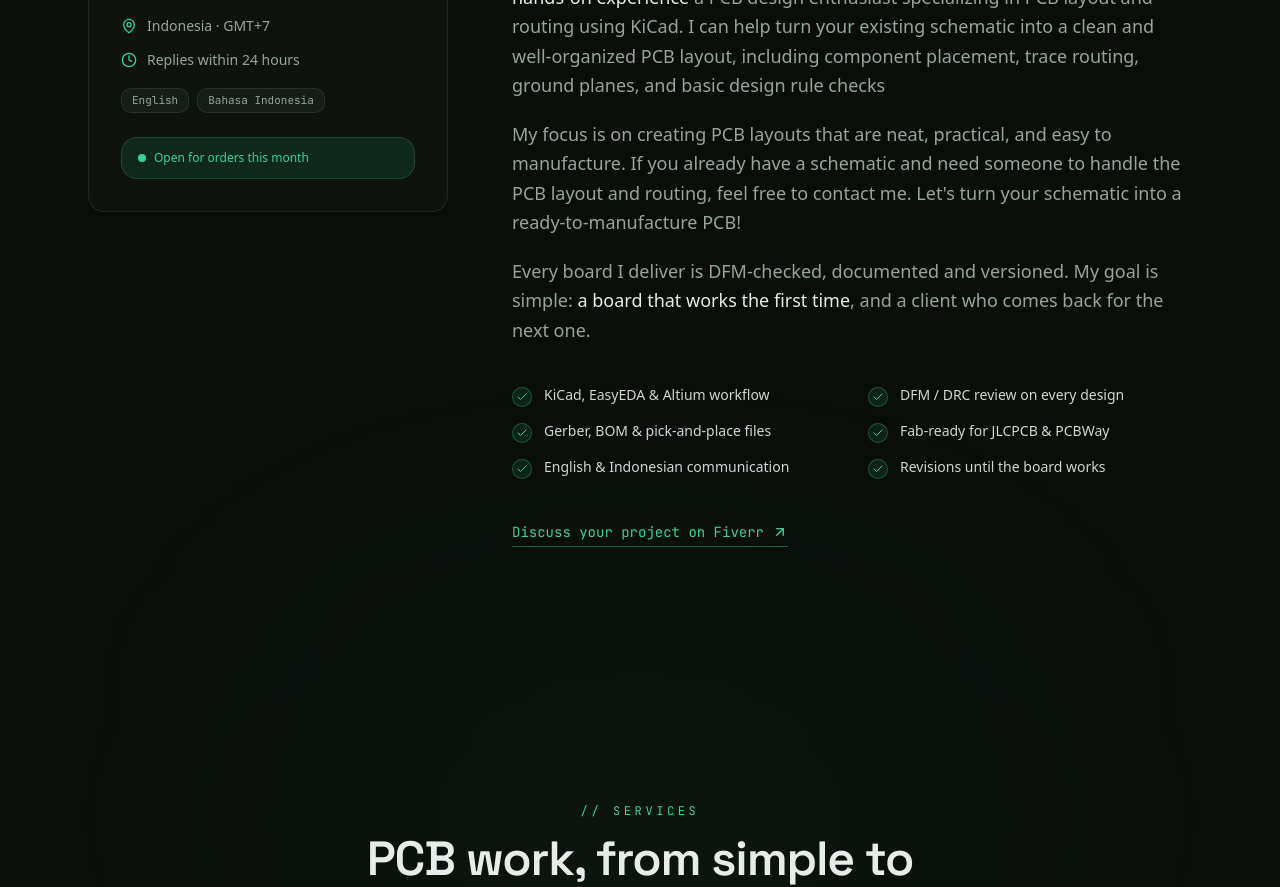
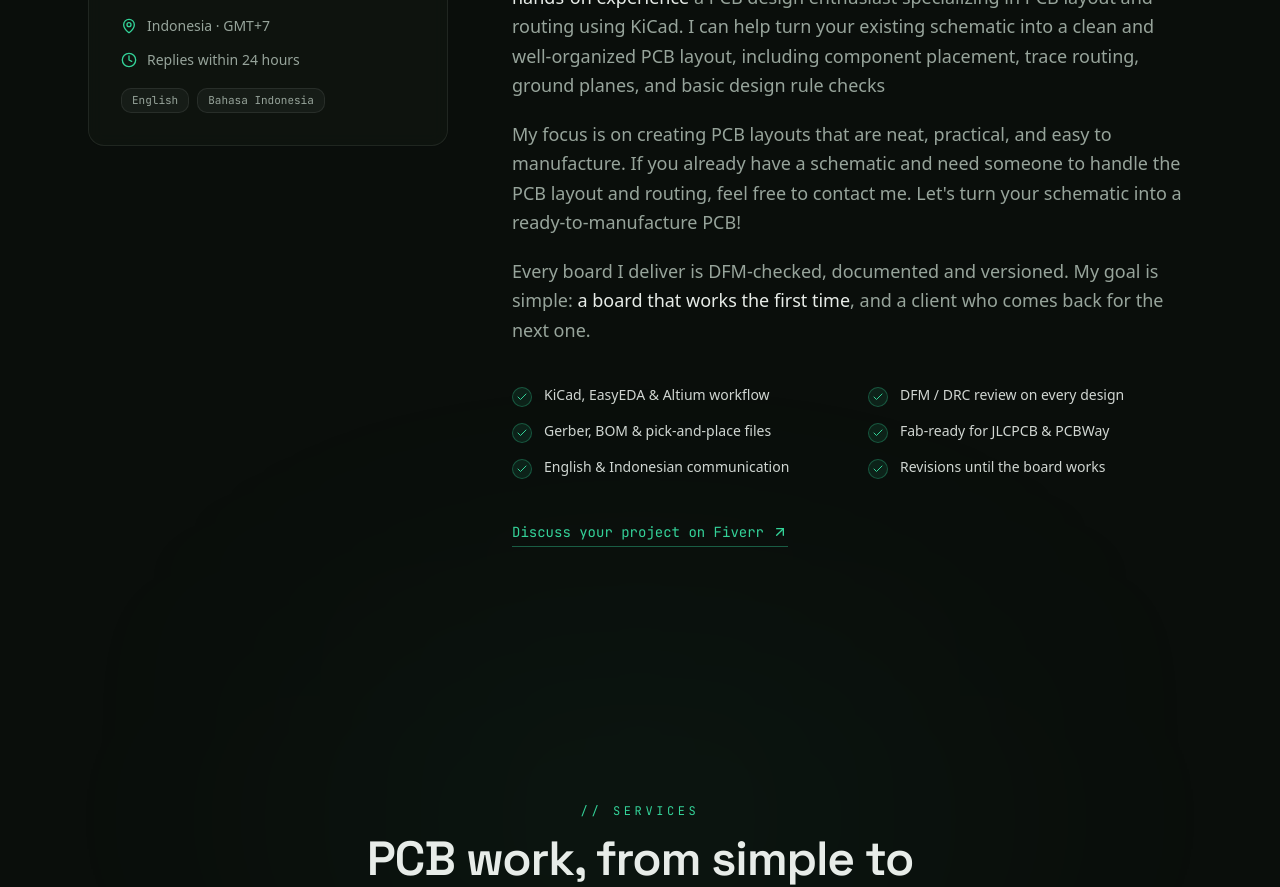
Before and after one commit to falzzy51/naufalzzyypcb, a Next.js app: page / in a window 1280 px wide. Shown: the part 1300-2187 px from the top of the page. Built offline with nearby package versions, Linux system fonts and the light colour scheme.

Commit message:
Update about.tsx

```diff
--- a/src/components/sections/about.tsx
+++ b/src/components/sections/about.tsx
@@ -94,16 +94,6 @@ export function About() {
                 ))}
               </div>
             </dl>
-
-            <div className="mt-6 rounded-xl border border-pcb-green/20 bg-pcb-green/10 px-4 py-3">
-              <p className="flex items-center gap-2 text-xs font-medium text-pcb-green">
-                <span className="relative flex h-2 w-2" aria-hidden="true">
-                  <span className="absolute inline-flex h-full w-full animate-ping rounded-full bg-pcb-green opacity-60" />
-                  <span className="relative inline-flex h-2 w-2 rounded-full bg-pcb-green" />
-                </span>
-                Open for orders this month
-              </p>
-            </div>
           </div>
         </motion.aside>
 
```
